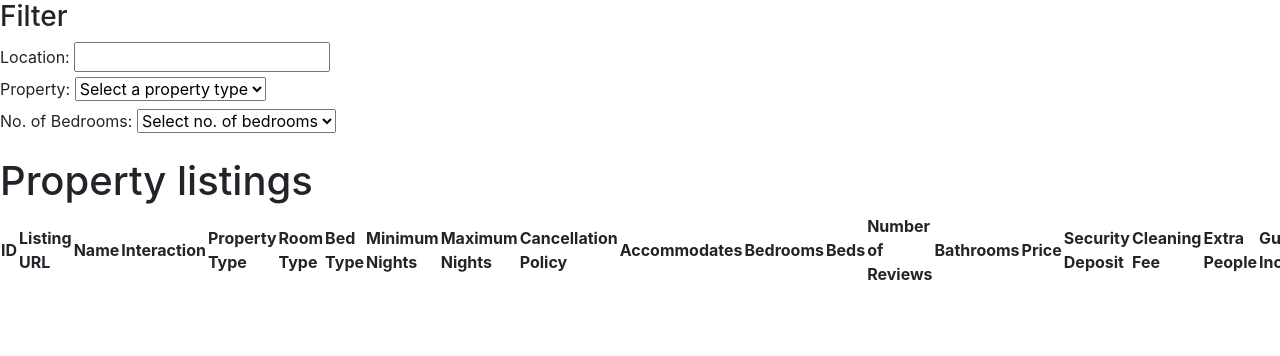
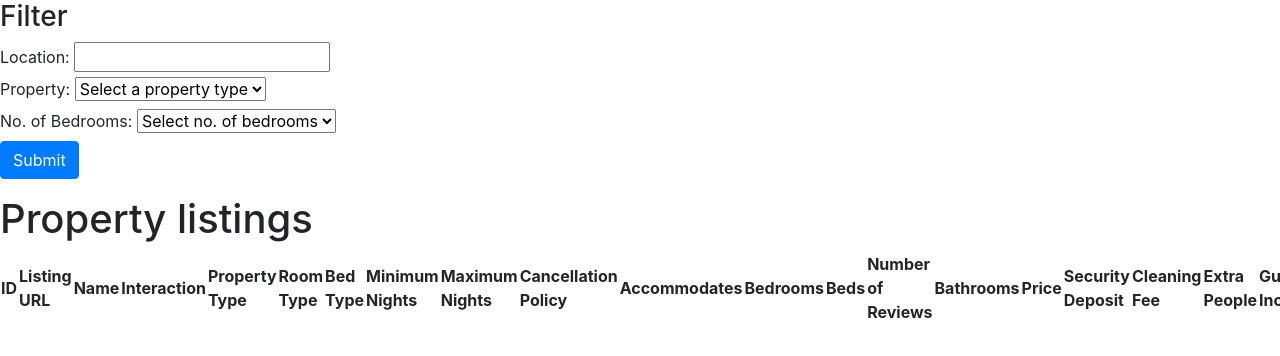
Before and after one commit to NithyaNN3/DA-pracc, a website: page public/index.html in a window 1280 px wide. Shown: the top 356 px of the page. Drawn offline with nearby package versions, Linux system fonts and the light colour scheme; no server answers.

Commit message:
added button

```diff
--- a/public/index.html
+++ b/public/index.html
@@ -13,7 +13,7 @@
   </head>
   <body>
     <h3>Filter</h3>
-    <form>
+    <form id="property-form">
       <div class="form-group">
         <label for="location">Location:</label>
         <input type="location" id="location" name="location" required>
@@ -27,6 +27,9 @@
         <select id="bedrooms" name="bedrooms">
           <option value="">Select no. of bedrooms</option>
         </select>
+        <br>
+        <button type="submit" class="btn btn-primary">Submit</button>
+
       </div>
     </form>
     <h1>Property listings</h1>
```
